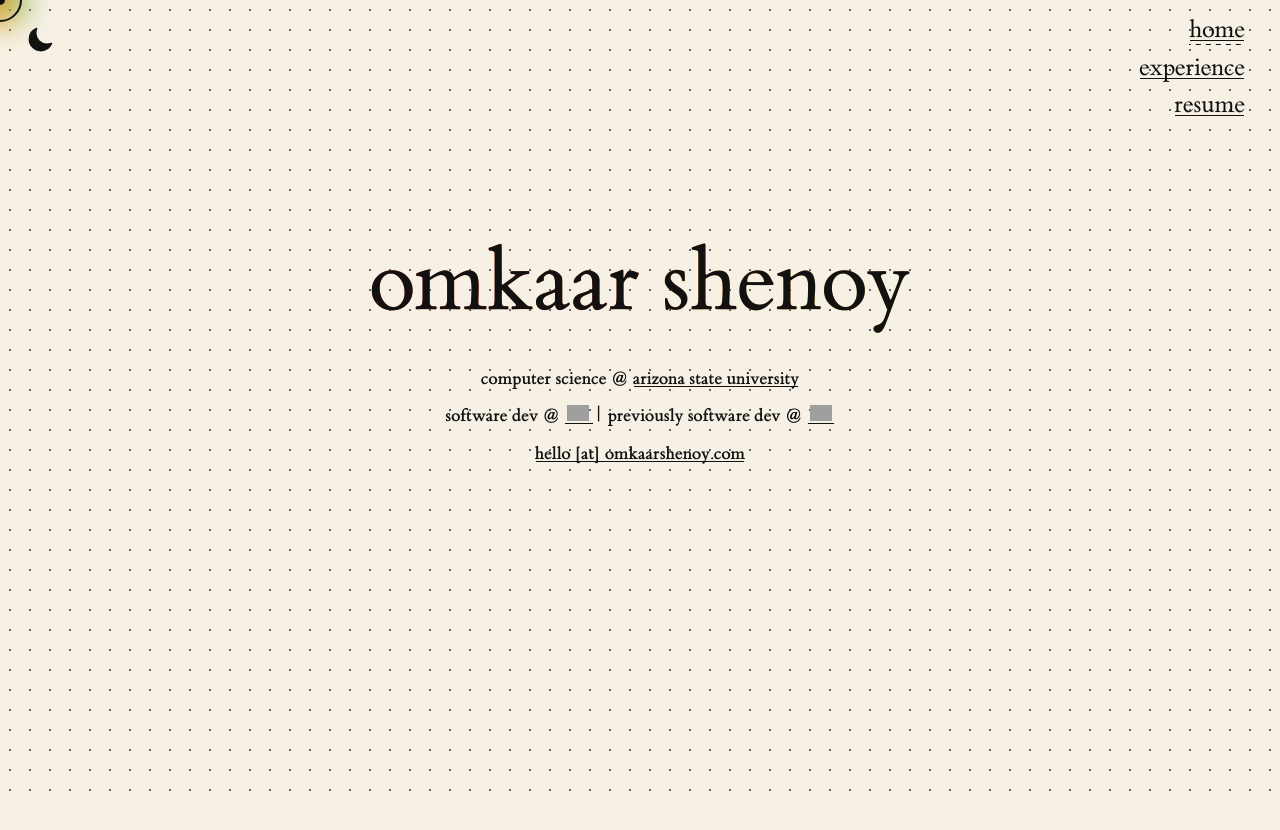
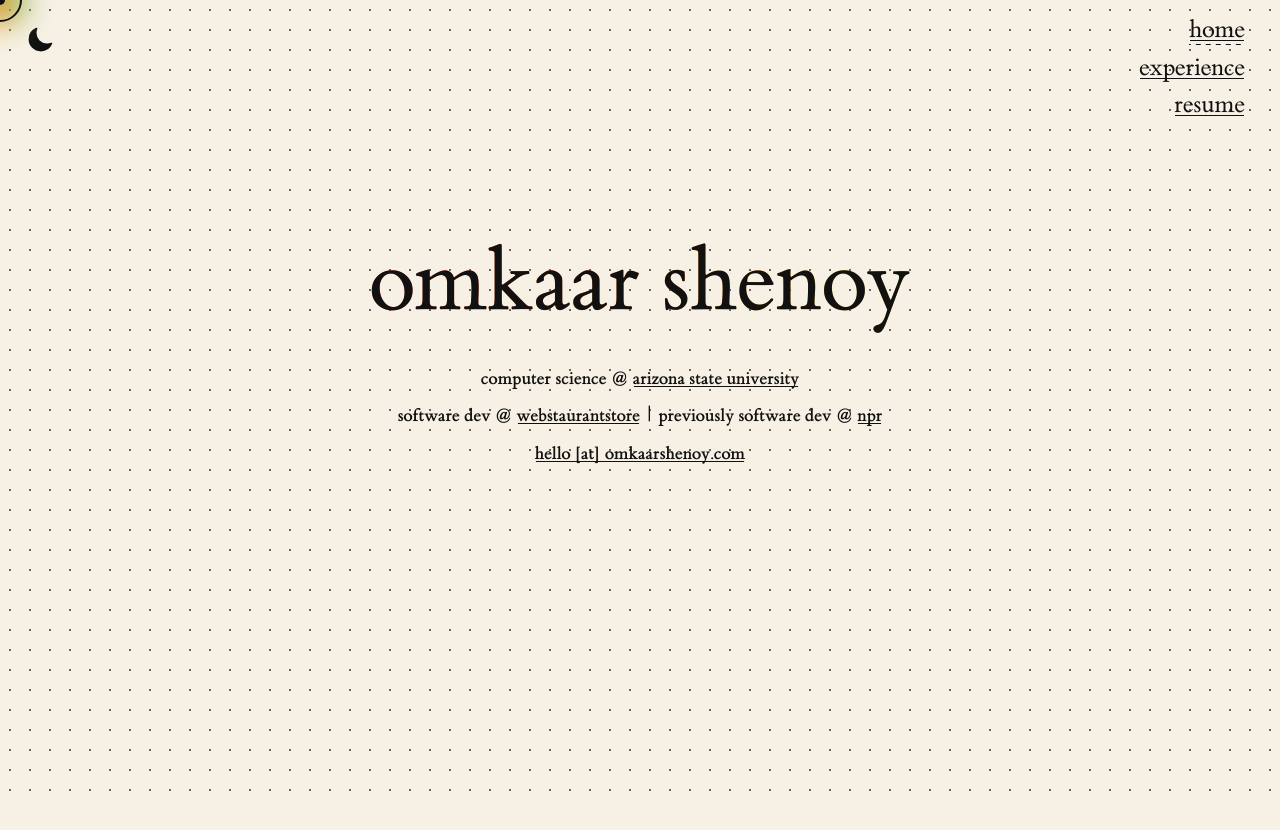
Before and after one commit to OmkaarShenoy/OmkaarShenoy-Portfolio, a plain HTML site: page index.html in a window 1280 px wide. Shown: the top 830 px of the page. Drawn offline with Linux system fonts and the light colour scheme; grey boxes are pictures that could not be loaded; files whose address does not match are found by name.

Commit message:
changed it back

```diff
--- a/index.html
+++ b/index.html
@@ -61,14 +61,8 @@
       <p class="by-line">computer science @ <a href="https://asu.edu">arizona state university</a> </p>
     </div>
     <div>
-      <p class="by-line">software dev @ <a href="https://webstaurantstore.com"><span>
-        <img style="height: 1.1rem; vertical-align: initial; margin-left: 0.2rem;"
-          src="https://i.ibb.co/8YJ9tXZ/web-logo.png" alt="WebstaurantStore logo" />
-      </span></a> | previously
-        software dev @ <a href="https://npr.org"><span>
-          <img style="height: 1.1rem; vertical-align: initial; margin-left: 0.2rem; margin-right: 0.2rem;"
-            src="https://i.ibb.co/54zZjpd/National-Public-Radio-logo-svg.png" alt="NPR logo" />
-        </span></a></p>
+      <p class="by-line">software dev @ <a href="https://webstaurantstore.com">webstaurantstore</a> | previously
+        software dev @ <a href="https://npr.org">npr</a></p>
     </div>
     <div>
       <p class="by-line"><a href="mailto:hello@omkaarshenoy.com">hello [at] omkaarshenoy.com</a></p>
```
